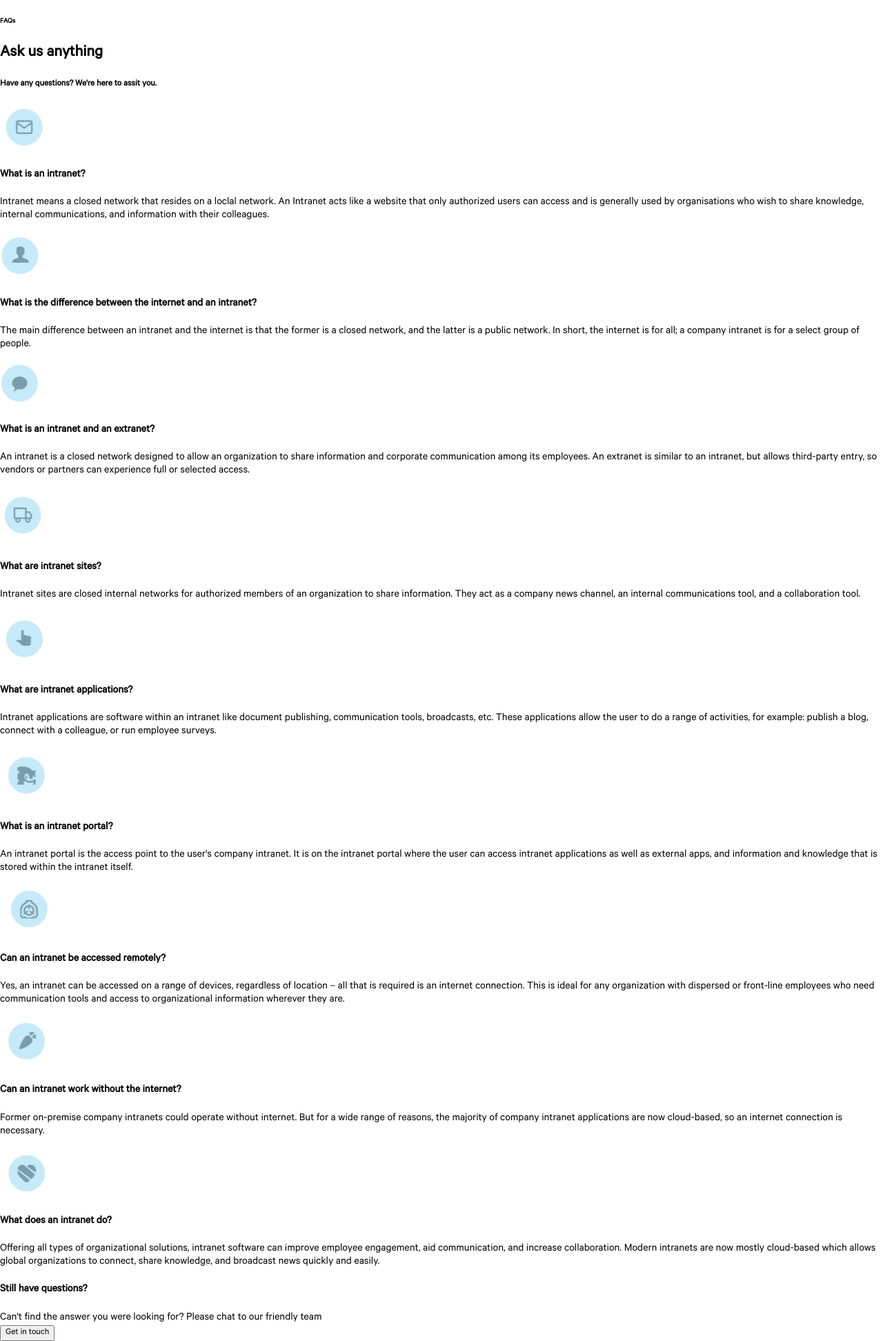
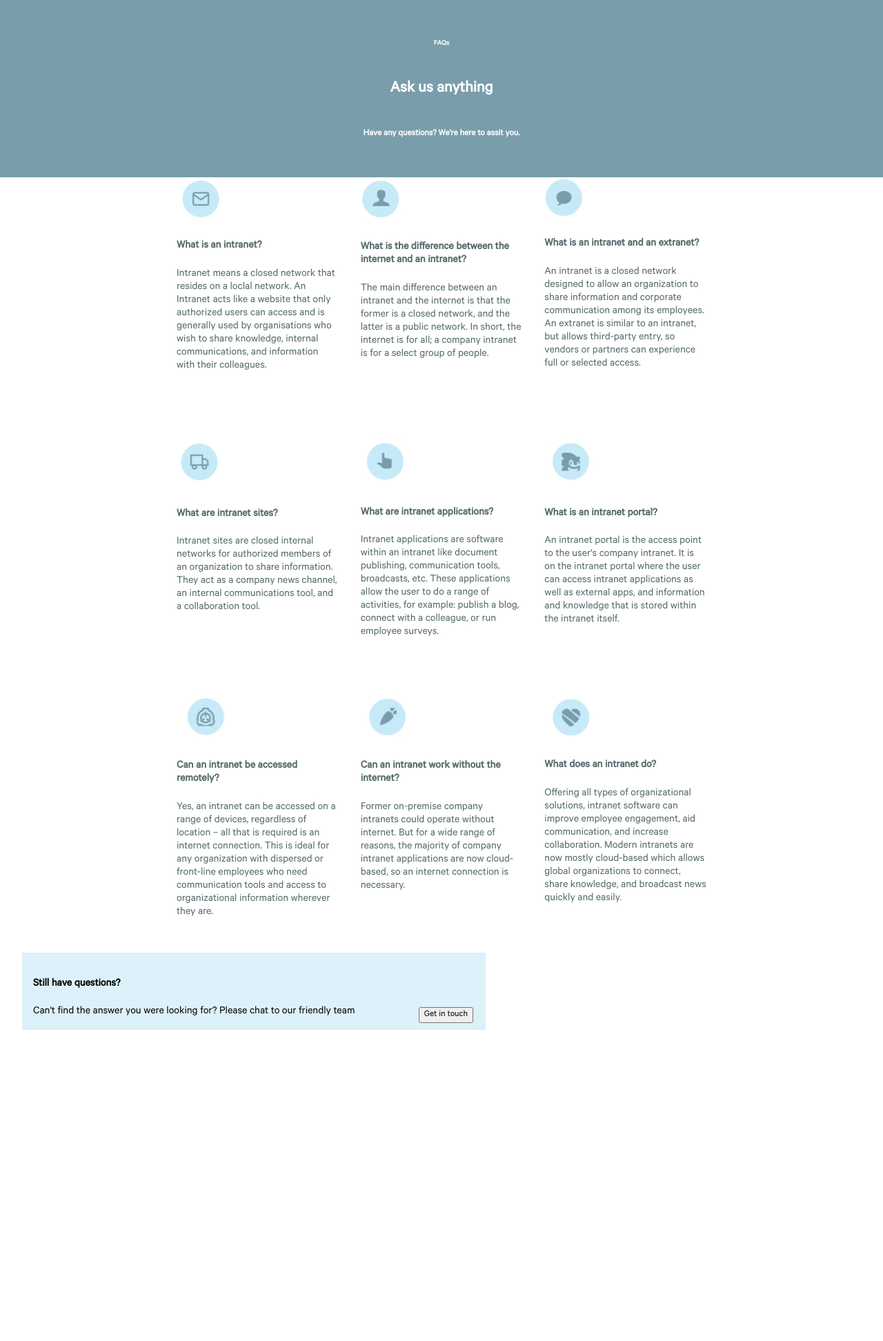
Before and after one commit to Milana-tech/Circle-Solutions-Group-IT1B, a PHP site: page /Milana-tech-Circle-Solutions-Group-IT1B/pages/faq.html in a window 1280 px wide. Shown: the whole page at 69% size. After the commit the page ends 1493 px from the top, so only its background shows below. Run offline with PHP 8.4, Linux system fonts and the light colour scheme.

Commit message:
faq css added onto global

```diff
--- a/root/css/global.css
+++ b/root/css/global.css
@@ -470,3 +470,47 @@ if vw is less than 880px then:
         flex-direction: column;
     }
 }
+
+.Faq-ask{
+    display: grid;
+    background-color:#799DAB;
+    justify-items:center;
+    padding: 2em;
+    color: white;
+}
+
+.Faq-questions{
+    background-color: #DCF1F9;
+   width: 40em;
+   margin: 2em;
+   padding: 1em;
+
+}
+
+.contain-Faq {
+    display: grid;
+    grid-template-columns: 1fr 3fr 1fr;
+    color: #53686A;
+}
+
+.grid-container-Faq {
+    grid-column: 2 / 3;
+    display: grid;
+    gap: 2em;
+    grid-template-columns: 1fr 1fr 1fr;
+    grid-template-rows: 1fr 1fr 1fr;
+}
+
+@media (max-width: 900px) {
+    .grid-container-Faq {
+        grid-template-columns: repeat(auto-fill, minmax(320px, 1fr));
+    }
+}
+
+.Faq-button{
+    border-color: transparent;
+    float: right;
+    border: 2px solid transparent;
+
+
+}
```
Also changed, not shown: root/css/faq.css (added, +26 -0 lines).
